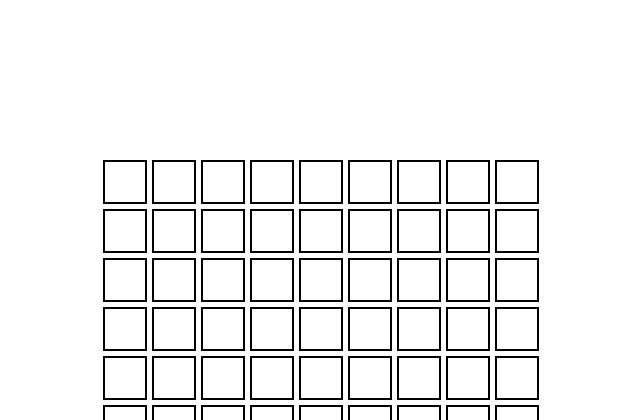
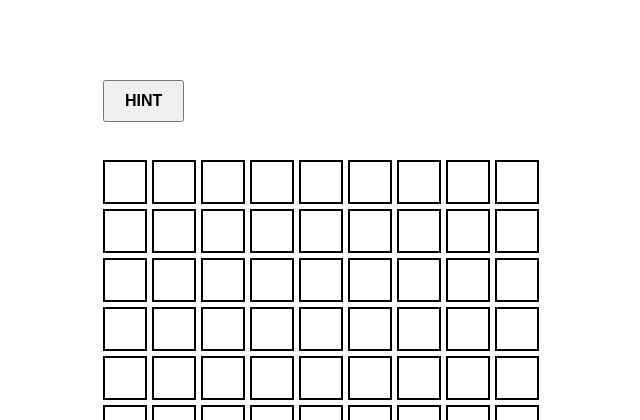
Before and after one commit to Jonas-Patzke/linguistic-wordle, a Flask app: page /game in a window 1280 px wide. Shown: the top 420 px of the page, without its empty margins (345-985 px from the left). Run offline with Flask 3, Linux system fonts and the light colour scheme.

Commit message:
Update game.html
hint hinzugefügt

```diff
--- a/src/templates/game.html
+++ b/src/templates/game.html
@@ -32,10 +32,34 @@
             top:20%;
             left:35%;
         }
+
+        #hintContainer {
+            position: absolute;
+            top:10%;
+            left:35%;
+        }
+
+        #hintButton {
+            padding: 10px 20px;
+            font-size: 1rem;
+            font-weight: bold;
+            cursor: pointer;
+        }
+
+        #hint {
+            margin-top: 10px;
+            font-size: 1.2rem;
+            font-weight: bold;
+        }
     </style>
 </head>
 
 <body>
+    <div id="hintContainer">
+        <button id="hintButton">HINT</button>
+        <div id="hint"></div>
+    </div>
+
     <div class="keyboard">
 
 
@@ -105,7 +129,9 @@
 
         </div>
     </div>
+
     <div id="board"></div>
+
     <script>
         const tries = 6;
         const word_to_guess = "{{solution}}";
@@ -130,6 +156,18 @@
 
             board.appendChild(row);
         }
+
+        const hintButton = document.getElementById("hintButton");
+        const hint = document.getElementById("hint");
+
+        hintButton.addEventListener("click", function() {
+
+            const hintPosition = Math.floor(Math.random() * word_length);
+            const hintLetter = word_to_guess[hintPosition].toUpperCase();
+
+            hint.textContent = `Hint: The letter at position ${hintPosition + 1} is ${hintLetter}.`;
+
+        });
 
         let current_column = 0;
         let current_line = 0;
```
